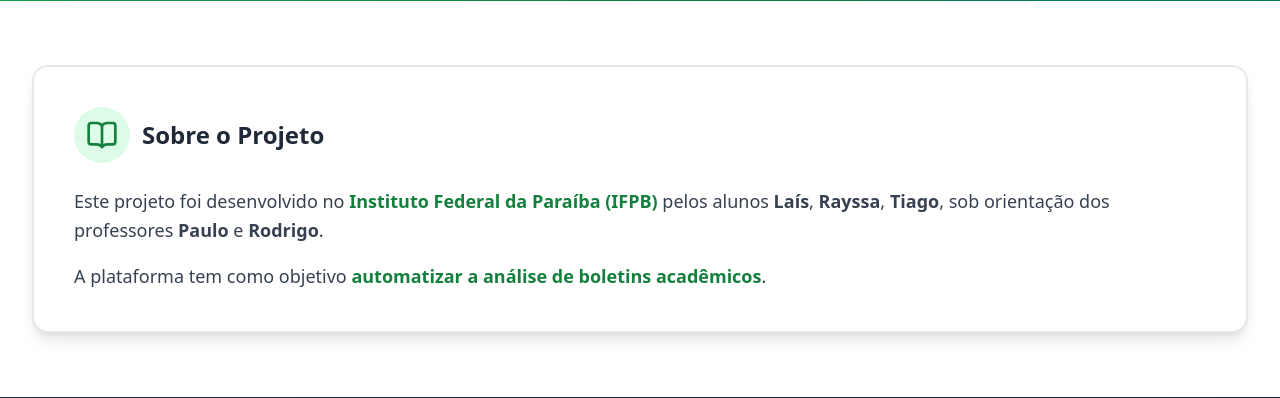
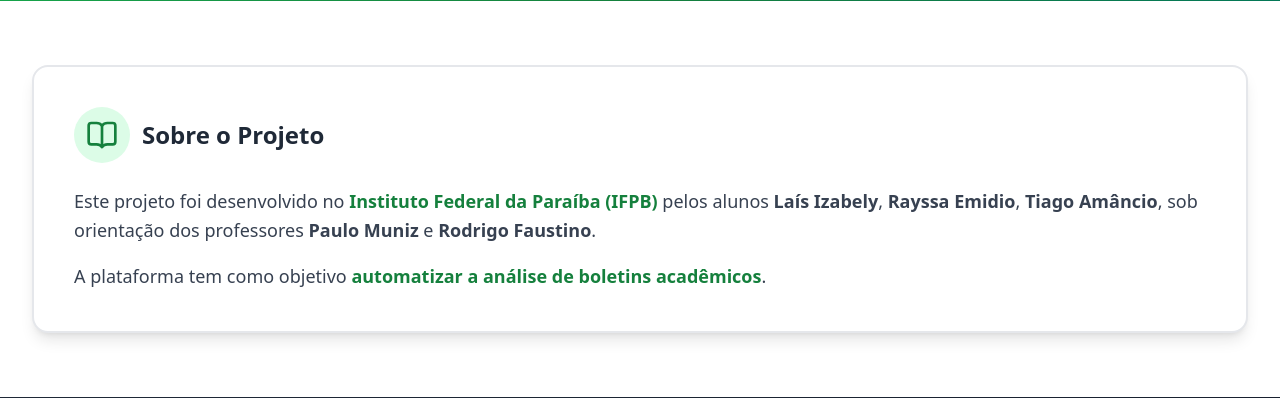
Before and after one commit to TiagoAmancio08/leitordeboletim, a Django app: page / in a window 1280 px wide. Shown: the part 385-783 px from the top of the page. Run offline with Django 5.2, Linux system fonts and the light colour scheme; some libraries are stand-ins or nearby versions.

Commit message:
Atualizando projeto para deploy

```diff
--- a/processarboletim/templates/home.html
+++ b/processarboletim/templates/home.html
@@ -57,8 +57,8 @@
         <p class="text-gray-700 leading-relaxed text-lg mb-4">
           Este projeto foi desenvolvido no
           <strong class="text-green-700">Instituto Federal da Paraíba (IFPB)</strong>
-          pelos alunos <strong>Laís</strong>, <strong>Rayssa</strong>, <strong>Tiago</strong>,
-          sob orientação dos professores <strong>Paulo</strong> e <strong>Rodrigo</strong>.
+          pelos alunos <strong>Laís Izabely</strong>, <strong>Rayssa Emidio</strong>, <strong>Tiago Amâncio</strong>,
+          sob orientação dos professores <strong>Paulo Muniz</strong> e <strong>Rodrigo Faustino</strong>.
         </p>
 
         <p class="text-gray-700 leading-relaxed text-lg">
@@ -83,7 +83,7 @@
           </div>
           <div>
             <p class="text-white/90 mb-1">Prof. Paulo</p>
-            <a href="mailto:pppp@ifpb.edu.br" class="text-green-400 hover:text-green-300">pppp@ifpb.edu.br</a>
+            <a href="mailto:paulo.muniz@ifpb.edu.br" class="text-green-400 hover:text-green-300">pppp@ifpb.edu.br</a>
           </div>
           <div>
             <p class="text-white/90 mb-1">Rayssa</p>
@@ -91,7 +91,7 @@
           </div>
           <div>
             <p class="text-white/90 mb-1">Prof. Rodrigo</p>
-            <a href="mailto:pppp@ifpb.edu.br" class="text-green-400 hover:text-green-300">pppp@ifpb.edu.br</a>
+            <a href="mailto:rodrigo.faustino@ifpb.edu.br" class="text-green-400 hover:text-green-300">pppp@ifpb.edu.br</a>
           </div>
           <div>
             <p class="text-white/90 mb-1">Tiago</p>
```
